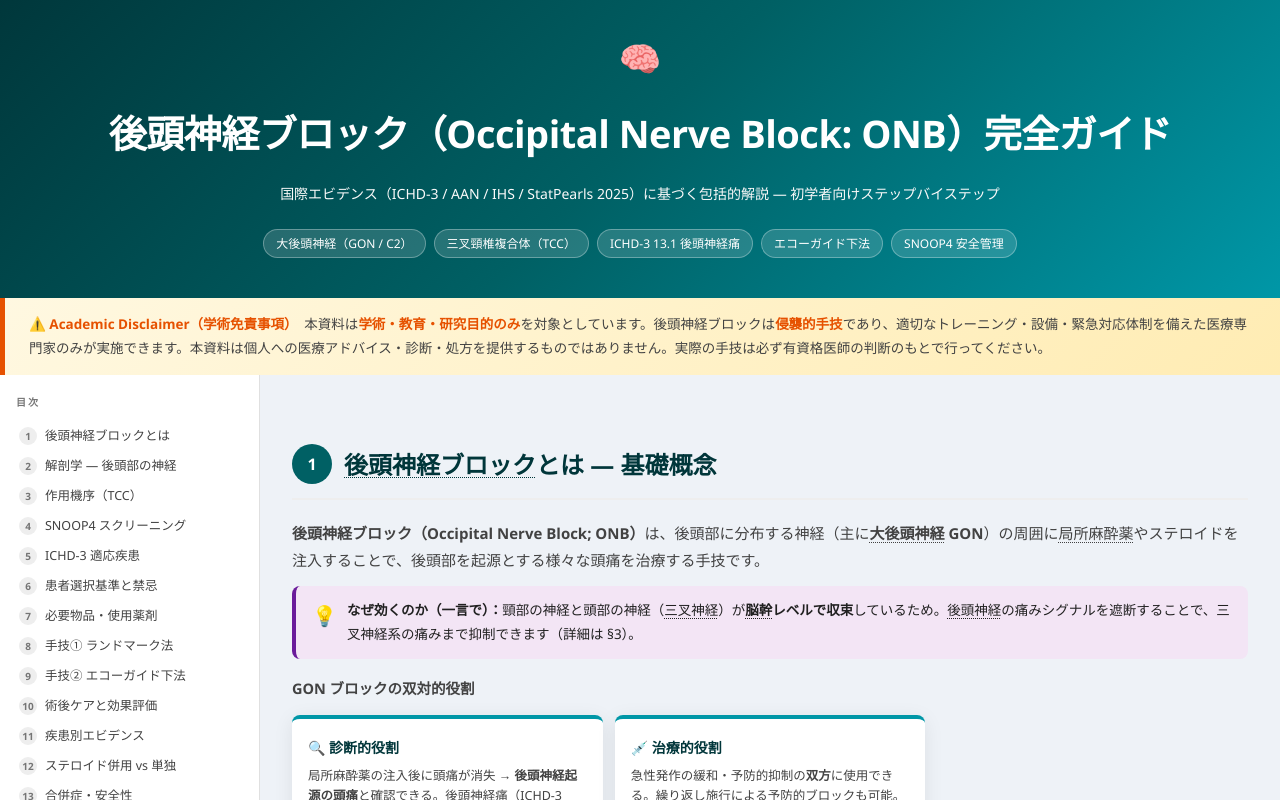
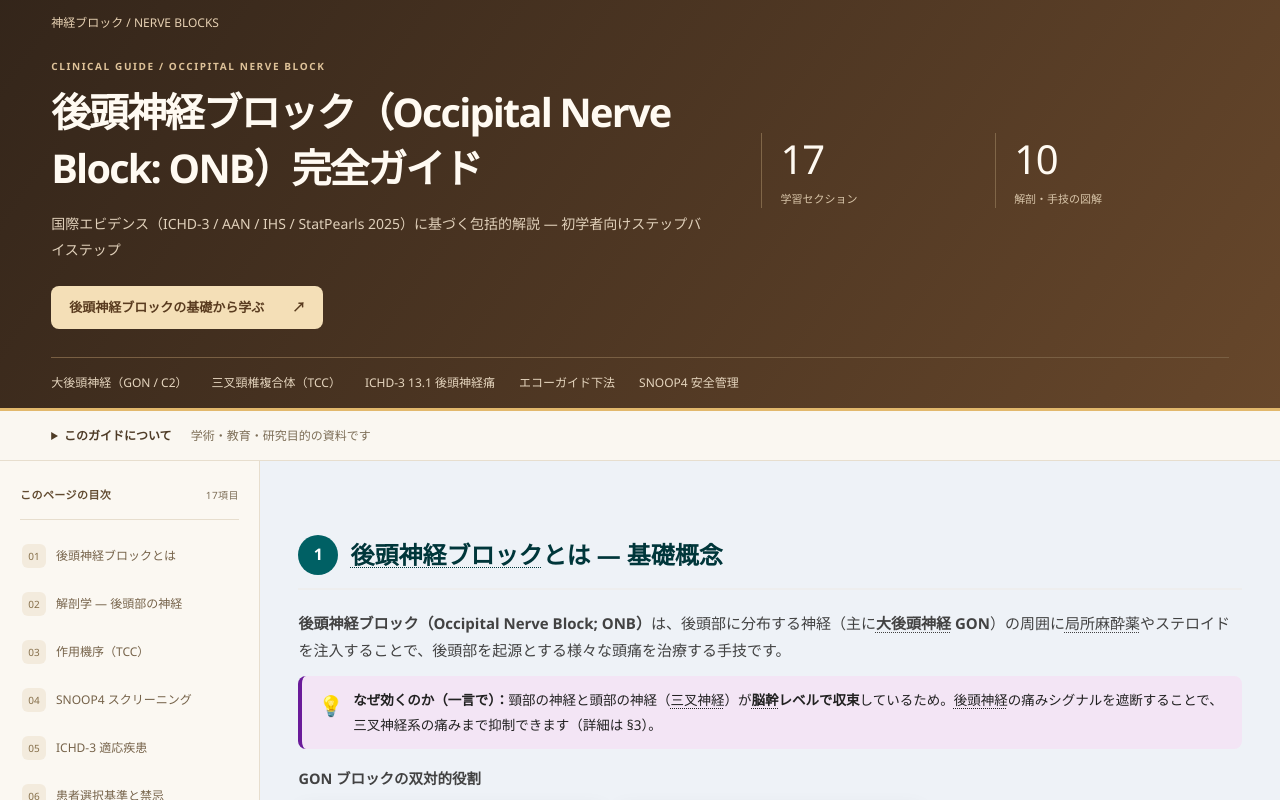
Before and after one commit to myoshi2891/Medical-Studies, a Next.js app in the folder web-next/: page /blocks/occipital-nerve-block in a window 1280 px wide. Shown: the part 140-940 px from the top of the page. Built offline with nearby package versions, Linux system fonts and the light colour scheme.

Commit message:
style(blocks): 後頭神経ブロックページのヒーロー・免責表示・サイドバーレイアウトを刷新

```diff
--- a/web-next/app/blocks/occipital-nerve-block/occipital-nerve-block.css
+++ b/web-next/app/blocks/occipital-nerve-block/occipital-nerve-block.css
@@ -47,132 +47,118 @@
   box-sizing: border-box;
 }
 
-/* Hero */
+/* ブロックカテゴリーはアンバー・ブラウン系とし、他カテゴリーと区別する。 */
+.occipital-accent .hero,
+.occipital-accent .disclaimer,
+.occipital-accent .layout,
+.occipital-accent .sidebar,
+.occipital-accent .main { box-sizing: border-box; }
 .occipital-accent .hero {
-  background: linear-gradient(135deg, var(--onb1), var(--onb2) 50%, var(--onb3));
-  color: #fff;
-  padding: 52px 28px 40px;
-  text-align: center;
+  display: grid;
+  grid-template-columns: minmax(0, 1.4fr) minmax(300px, 1fr);
+  gap: 28px 56px;
+  padding: 36px clamp(24px, 4vw, 64px) 0;
+  background: linear-gradient(125deg, #33251a, #67472b);
+  color: #fffaf2;
+  border-bottom: 3px solid #e2b86c;
+  text-align: left;
 }
-.occipital-accent .hero h1 {
-  font-size: clamp(20px, 4vw, 38px);
-  font-weight: 800;
-  letter-spacing: -0.5px;
-  margin: 10px 0 8px;
-}
-.occipital-accent .hero-sub {
-  font-size: 14px;
-  color: #fafafa;
-  margin-bottom: 22px;
-}
-.occipital-accent .hero-tags {
-  display: flex;
-  gap: 8px;
-  justify-content: center;
-  flex-wrap: wrap;
-}
-.occipital-accent .hero-tag {
-  background: rgba(255, 255, 255, 0.15);
-  border: 1px solid rgba(255, 255, 255, 0.3);
-  color: #fff;
-  padding: 3px 12px;
-  border-radius: 20px;
-  font-size: 12px;
-  font-weight: 500;
-}
+.occipital-accent .onb-hero-copy { min-width: 0; }
+.occipital-accent .onb-breadcrumb { margin: 0; color: #e5cfb1; font-size: 12px; text-decoration: none; }
+.occipital-accent .onb-eyebrow { margin: 24px 0 10px; color: #dec299; font-size: 10px; font-weight: 700; letter-spacing: .16em; }
+.occipital-accent .hero h1 { margin: 0 0 14px; font-size: clamp(26px, 3.1vw, 44px); font-weight: 700; letter-spacing: -.045em; line-height: 1.4; }
+.occipital-accent .hero-sub { margin: 0; color: #e0d0ba; font-size: 14px; line-height: 1.9; }
+.occipital-accent .onb-start { display: inline-flex; align-items: center; gap: 28px; margin-top: 22px; padding: 10px 18px; border-radius: 8px; background: #f4dfb7; color: #593b1f; font-size: 13px; font-weight: 700; text-decoration: none; }
+.occipital-accent .onb-start:hover { background: #fff0d3; }
+.occipital-accent .onb-hero-stats { margin: 0; display: grid; grid-template-columns: repeat(2, minmax(0, 1fr)); align-self: center; min-width: 0; }
+.occipital-accent .onb-hero-stats > div { display: flex; flex-direction: column-reverse; gap: 4px; padding: 0 18px; border-left: 1px solid #806648; }
+.occipital-accent .onb-hero-stats dt { color: #d8c5a9; font-size: 11px; }
+.occipital-accent .onb-hero-stats dd { margin: 0; font-size: 40px; line-height: 1.3; letter-spacing: -.03em; }
+.occipital-accent .onb-hero-stats .onb-stats-label { font-size: 24px; line-height: 2.16; white-space: nowrap; }
+.occipital-accent .hero-tags { grid-column: 1 / -1; display: flex; flex-wrap: wrap; gap: 8px 24px; padding: 14px 0; border-top: 1px solid #795f43; }
+.occipital-accent .hero-tag { color: #e5d5be; font-size: 12px; }
+.occipital-accent .disclaimer { padding: 14px clamp(24px, 4vw, 64px); border-bottom: 1px solid #e7dece; background: #faf7f1; color: #7d6e57; font-size: 12px; }
+.occipital-accent .disclaimer summary { cursor: pointer; color: #4e3b26; font-weight: 600; }
+.occipital-accent .disclaimer summary span { margin-left: 16px; color: #7d6e57; font-weight: 400; }
+.occipital-accent .disclaimer p { margin: 12px 0 0; width: 100%; max-width: none; line-height: 1.9; }
+.occipital-accent .disclaimer strong { color: #4e3b26; }
+.occipital-accent :focus-visible { outline: 3px solid #a77832; outline-offset: 4px; }
 
-/* Disclaimer */
-.occipital-accent .disclaimer {
-  background: linear-gradient(135deg, #fff8e1, #ffecb3);
-  border-left: 5px solid var(--orange);
-  padding: 14px 24px;
-  font-size: 13.5px;
-  color: var(--g8);
-}
-.occipital-accent .disclaimer strong {
-  color: var(--orange);
-}
+/* 左端の目次と、残りの画面幅を使う本文。 */
+.occipital-accent .layout { display: flex; align-items: flex-start; width: 100%; max-width: none; margin: 0; }
 
-/* Layout */
-.occipital-accent .layout {
-  display: flex;
-  max-width: 1360px;
-  margin: 0 auto;
-}
-
-/* Sidebar */
+/* 左端の目次。番号と現在位置を明確に区別する。 */
 .occipital-accent .sidebar {
   width: 260px;
   flex-shrink: 0;
   position: sticky;
-  top: 0;
-  height: 100vh;
+  top: calc(var(--ch-height, 60px) + var(--ch-disclaimer-height, 44px));
+  max-height: calc(100dvh - var(--ch-height, 60px) - var(--ch-disclaimer-height, 44px));
   overflow-y: auto;
-  background: #fff;
-  border-right: 1px solid var(--g3);
-  padding: 18px 0;
-}
-.occipital-accent .sidebar::-webkit-scrollbar {
-  width: 3px;
-}
-.occipital-accent .sidebar::-webkit-scrollbar-thumb {
-  background: var(--g3);
+  scrollbar-width: thin;
+  scrollbar-color: #d7c6aa transparent;
+  background: #fbf8f2;
+  border-right: 1px solid #e7dece;
+  padding: 24px 12px;
 }
 .occipital-accent .s-hdr {
-  font-size: 10px;
-  font-weight: 700;
-  text-transform: uppercase;
-  letter-spacing: 2px;
-  color: var(--g6);
-  padding: 0 16px 10px;
-}
-.occipital-accent .nav-a {
   display: flex;
   align-items: center;
+  justify-content: space-between;
   gap: 8px;
-  padding: 6px 16px;
+  margin: 0 8px 14px;
+  padding-bottom: 14px;
+  border-bottom: 1px solid #e7dece;
+  color: #624b30;
+  font-size: 11px;
+  font-weight: 700;
+  letter-spacing: .04em;
+}
+.occipital-accent .s-hdr span { color: #7d6e57; font-size: 10px; font-weight: 400; }
+.occipital-accent .nav-a {
+  box-sizing: border-box;
+  display: flex;
+  align-items: center;
+  gap: 10px;
+  min-height: 44px;
+  margin-block: 4px;
+  padding: 10px;
+  border-radius: 8px;
   text-decoration: none;
-  color: var(--g8);
-  font-size: 12.5px;
-  transition: all 0.15s;
-  border-left: 3px solid transparent;
-  line-height: 1.4;
+  color: #76634a;
+  font-size: 12px;
+  line-height: 1.6;
 }
-.occipital-accent .nav-a:hover,
-.occipital-accent .nav-a.active {
-  background: var(--g1);
-  border-left-color: var(--onb2);
-  color: var(--onb1);
-}
-.occipital-accent .nav-a.active {
-  font-weight: 600;
-  background: var(--teal-l);
-}
+.occipital-accent .nav-a:hover { background: #f3ebdd; color: #805427; }
+.occipital-accent .nav-a.active { background: #805427; color: #fff; font-weight: 600; }
 .occipital-accent .n-num {
-  background: var(--g2);
-  color: var(--g6);
-  font-size: 10px;
-  font-weight: 700;
-  width: 18px;
-  height: 18px;
-  border-radius: 50%;
   display: flex;
   align-items: center;
   justify-content: center;
   flex-shrink: 0;
+  width: 24px;
+  height: 24px;
+  border-radius: 6px;
+  background: #f3ebdd;
+  color: #866f4a;
+  font-size: 10px;
+  font-weight: 500;
+  font-variant-numeric: tabular-nums;
 }
+.occipital-accent .nav-a.active .n-num { background: #ffffff1a; color: #f4dfb7; }
 
 /* Main */
 .occipital-accent .main {
   flex: 1;
-  padding: 28px 32px 80px;
+  max-width: none;
+  padding: 32px clamp(20px, 3vw, 48px) 80px;
   min-width: 0;
 }
 
 /* Section */
 .occipital-accent .sec {
   margin: 40px 0;
-  scroll-margin-top: 12px;
+  scroll-margin-top: calc(var(--ch-height, 60px) + var(--ch-disclaimer-height, 44px) + 20px);
 }
 .occipital-accent .sec-hd {
   display: flex;
@@ -649,12 +635,26 @@
 
 /* Responsive */
 @media (max-width: 900px) {
+  .occipital-accent .hero { grid-template-columns: minmax(0, 1fr); gap: 24px; }
+  .occipital-accent .onb-hero-stats { max-width: 480px; }
+  .occipital-accent .onb-hero-stats > div:first-child { padding-left: 0; border-left: 0; }
   .occipital-accent .sidebar {
     display: none;
   }
+
   .occipital-accent .main {
     padding: 16px 14px 60px;
   }
+}
+
+@media (max-width: 640px) {
+  .occipital-accent .hero { padding: 24px 20px 0; }
+  .occipital-accent .hero-sub { font-size: 12px; }
+  .occipital-accent .onb-hero-stats > div { padding-inline: 12px; }
+  .occipital-accent .onb-hero-stats dd { font-size: 32px; }
+  .occipital-accent .onb-hero-stats .onb-stats-label { font-size: 20px; }
+  .occipital-accent .disclaimer { padding: 12px 20px; }
+  .occipital-accent .disclaimer summary span { display: block; margin: 4px 0 0; }
 }
 
 /* ONB page-specific: anatomy landmark callout & summary key-point list */
--- a/web-next/app/blocks/occipital-nerve-block/page.tsx
+++ b/web-next/app/blocks/occipital-nerve-block/page.tsx
@@ -25,13 +25,29 @@ export default function OccipitalNerveBlockPage() {
   return (
     <div className="occipital-accent">
       {/* HERO */}
-      <div className="hero">
-        <div style={{ fontSize: 34 }}>🧠</div>
+      <header className="hero">
+        <div className="onb-hero-copy">
+          <p className="onb-breadcrumb">神経ブロック / NERVE BLOCKS</p>
+          <p className="onb-eyebrow">CLINICAL GUIDE / OCCIPITAL NERVE BLOCK</p>
           <h1>後頭神経ブロック（Occipital Nerve Block: ONB）完全ガイド</h1>
           <p className="hero-sub">
             国際エビデンス（ICHD-3 / AAN / IHS / StatPearls 2025）に基づく包括的解説 —
             初学者向けステップバイステップ
           </p>
+          <a className="onb-start" href="#s1">
+            後頭神経ブロックの基礎から学ぶ <span aria-hidden="true">↗</span>
+          </a>
+        </div>
+        <dl className="onb-hero-stats">
+          <div>
+            <dt>学習セクション</dt>
+            <dd>17</dd>
+          </div>
+          <div>
+            <dt>解剖・手技の図解</dt>
+            <dd>10</dd>
+          </div>
+        </dl>
         <div className="hero-tags">
           <span className="hero-tag">大後頭神経（GON / C2）</span>
           <span className="hero-tag">三叉頸椎複合体（TCC）</span>
@@ -39,16 +55,21 @@ export default function OccipitalNerveBlockPage() {
           <span className="hero-tag">エコーガイド下法</span>
           <span className="hero-tag">SNOOP4 安全管理</span>
         </div>
-      </div>
+      </header>
 
       {/* DISCLAIMER */}
-      <div className="disclaimer">
-        <strong>⚠️ Academic Disclaimer（学術免責事項）</strong>　本資料は
+      <details className="disclaimer">
+        <summary>
+          このガイドについて <span>学術・教育・研究目的の資料です</span>
+        </summary>
+        <p>
+          <strong>Academic Disclaimer（学術免責事項）</strong>　本資料は
           <strong>学術・教育・研究目的のみ</strong>
           を対象としています。後頭神経ブロックは
           <strong>侵襲的手技</strong>
           であり、適切なトレーニング・設備・緊急対応体制を備えた医療専門家のみが実施できます。本資料は個人への医療アドバイス・診断・処方を提供するものではありません。実際の手技は必ず有資格医師の判断のもとで行ってください。
-      </div>
+        </p>
+      </details>
 
       {/* LAYOUT */}
       <div className="layout">
--- a/web-next/components/blocks/OnbSidebar.tsx
+++ b/web-next/components/blocks/OnbSidebar.tsx
@@ -79,7 +79,9 @@ export function OnbSidebar() {
 
   return (
     <nav className="sidebar" aria-label="後頭神経ブロックガイド目次">
-      <div className="s-hdr">目次</div>
+      <div className="s-hdr">
+        このページの目次 <span>{NAV_ITEMS.length}項目</span>
+      </div>
       {NAV_ITEMS.map((item) => (
         <a
           key={item.id}
@@ -87,7 +89,9 @@ export function OnbSidebar() {
           href={`#${item.id}`}
           aria-current={item.id === activeId ? "location" : undefined}
         >
-          <span className="n-num">{item.num}</span>
+          <span className="n-num" aria-hidden="true">
+            {item.num.padStart(2, "0")}
+          </span>
           {item.label}
         </a>
       ))}
```
Also changed, not shown: 1 other file (tests, documents, lock files or other folders). Lines whose indentation alone changed are shown as unchanged.
